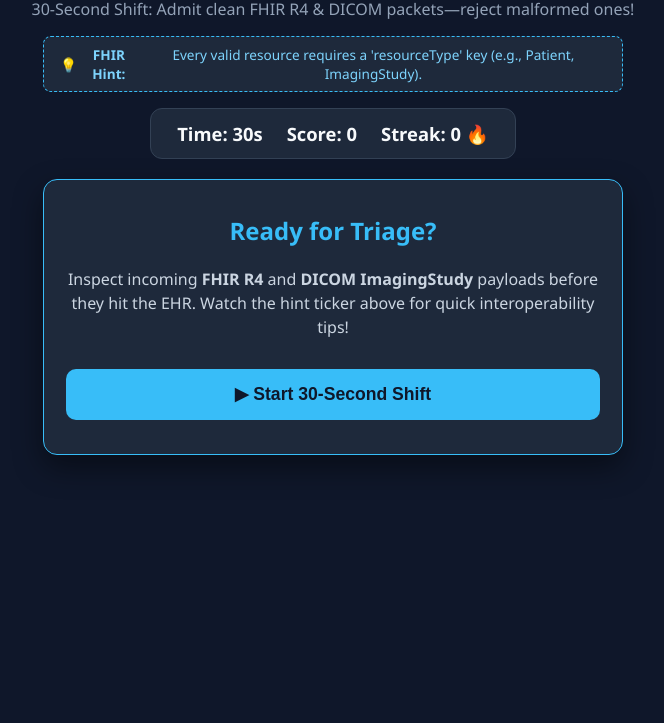
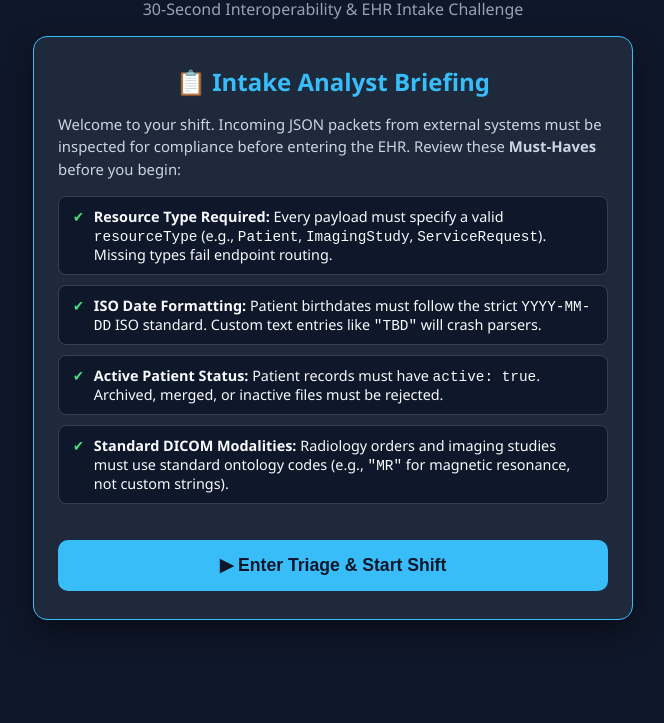
Before and after one commit to michael-j1/fhir-triage-rush, a plain HTML site: page index.html in a window 1280 px wide. Shown: the part 77-800 px from the top of the page, without its empty margins (307-971 px from the left). Drawn offline with Linux system fonts and the light colour scheme.

Commit message:
Add onboarding briefing screen with Must-Have checklist

```diff
--- a/index.html
+++ b/index.html
@@ -39,23 +39,6 @@
     .top-btn:hover { border-color: #38bdf8; color: #fff; }
     .subtitle { color: #94a3b8; margin-bottom: 16px; text-align: center; }
 
-    .hint-ticker {
-      background: #1e293b;
-      border: 1px dashed #38bdf8;
-      color: #7dd3fc;
-      padding: 8px 16px;
-      border-radius: 8px;
-      font-size: 0.85rem;
-      margin-bottom: 16px;
-      width: 580px;
-      max-width: 95%;
-      text-align: center;
-      min-height: 38px;
-      display: flex;
-      align-items: center;
-      justify-content: center;
-    }
-
     .hud {
       display: flex;
       gap: 24px;
@@ -75,8 +58,8 @@
       background: #1e293b;
       border: 1px solid #38bdf8;
       border-radius: 14px;
-      padding: 22px;
-      width: 580px;
+      padding: 24px;
+      width: 600px;
       max-width: 95%;
       box-shadow: 0 12px 30px rgba(0,0,0,0.45);
       position: relative;
@@ -132,7 +115,7 @@
       border: none;
       border-radius: 10px;
       cursor: pointer;
-      margin-top: 14px;
+      margin-top: 20px;
     }
     .btn-start:hover { background: #7dd3fc; }
 
@@ -145,10 +128,29 @@
       line-height: 1.35;
     }
     .summary-box {
-      text-align: center;
-      padding: 12px 0;
+      text-align: left;
+      padding: 4px 0;
     }
-    .summary-box h2 { color: #38bdf8; margin-top: 0; }
+    .summary-box h2 { color: #38bdf8; margin-top: 0; text-align: center; margin-bottom: 14px; }
+
+    .briefing-list {
+      list-style: none;
+      padding: 0;
+      margin: 16px 0;
+    }
+    .briefing-list li {
+      background: #0f172a;
+      border: 1px solid #334155;
+      padding: 10px 14px;
+      border-radius: 8px;
+      margin-bottom: 10px;
+      font-size: 0.9rem;
+      display: flex;
+      align-items: flex-start;
+      gap: 10px;
+    }
+    .briefing-list li span { color: #4ade80; font-weight: bold; }
+
     .stat-grid {
       display: grid;
       grid-template-columns: repeat(3, 1fr);
@@ -160,6 +162,7 @@
       padding: 12px;
       border-radius: 10px;
       border: 1px solid #334155;
+      text-align: center;
     }
     .stat-val { font-size: 1.4rem; font-weight: bold; color: #4ade80; }
     .stat-lbl { font-size: 0.8rem; color: #94a3b8; margin-top: 4px; }
@@ -216,30 +219,46 @@
   <div class="header-row">
     <h1>🏥 FHIR Triage Rush</h1>
     <div class="header-btns">
-      <button class="top-btn" onclick="openModal()">🔍 Sample Packet</button>
+      <button class="top-btn" onclick="openModal()">🔍 Sample Reference</button>
       <button class="top-btn" id="mute-btn" onclick="toggleMute()">🔊 Sound On</button>
     </div>
   </div>
-  <div class="subtitle">30-Second Shift: Admit clean FHIR R4 &amp; DICOM packets—reject malformed ones!</div>
+  <div class="subtitle">30-Second Interoperability &amp; EHR Intake Challenge</div>
 
-  <div class="hint-ticker" id="hint-ticker">
-    💡 <strong>FHIR Hint:</strong> Every valid resource requires a 'resourceType' key (e.g., Patient, ImagingStudy).
-  </div>
-
-  <div class="hud">
+  <div class="hud" id="hud-container" style="display:none;">
     <div>Time: <span id="timer">30</span>s</div>
     <div>Score: <span id="score">0</span></div>
     <div>Streak: <span id="streak">0</span> 🔥</div>
   </div>
 
   <div class="card" id="game-card">
-    <div id="intro-screen" class="summary-box">
-      <h2>Ready for Triage?</h2>
-      <p style="color:#cbd5e1; line-height:1.5;">
-        Inspect incoming <strong>FHIR R4</strong> and <strong>DICOM ImagingStudy</strong> payloads before they hit the EHR.
-        Watch the hint ticker above for quick interoperability tips!
+
+    <div id="briefing-screen" class="summary-box">
+      <h2>📋 Intake Analyst Briefing</h2>
+      <p style="color:#cbd5e1; font-size: 0.93rem; line-height: 1.5; margin-bottom: 14px;">
+        Welcome to your shift. Incoming JSON packets from external systems must be inspected for compliance before entering the EHR. Review these <strong>Must-Haves</strong> before you begin:
       </p>
-      <button class="btn-start" onclick="startGame()">▶ Start 30-Second Shift</button>
+
+      <ul class="briefing-list">
+        <li>
+          <span>✔</span>
+          <div><strong>Resource Type Required:</strong> Every payload must specify a valid <code>resourceType</code> (e.g., <code>Patient</code>, <code>ImagingStudy</code>, <code>ServiceRequest</code>). Missing types fail endpoint routing.</div>
+        </li>
+        <li>
+          <span>✔</span>
+          <div><strong>ISO Date Formatting:</strong> Patient birthdates must follow the strict <code>YYYY-MM-DD</code> ISO standard. Custom text entries like <code>"TBD"</code> will crash parsers.</div>
+        </li>
+        <li>
+          <span>✔</span>
+          <div><strong>Active Patient Status:</strong> Patient records must have <code>active: true</code>. Archived, merged, or inactive files must be rejected.</div>
+        </li>
+        <li>
+          <span>✔</span>
+          <div><strong>Standard DICOM Modalities:</strong> Radiology orders and imaging studies must use standard ontology codes (e.g., <code>"MR"</code> for magnetic resonance, not custom strings).</div>
+        </li>
+      </ul>
+
+      <button class="btn-start" onclick="startShift()">▶ Enter Triage &amp; Start Shift</button>
     </div>
 
     <div id="play-screen" style="display:none;">
@@ -252,7 +271,7 @@
       <div class="feedback" id="feedback"></div>
     </div>
 
-    <div id="end-screen" class="summary-box" style="display:none;">
+    <div id="end-screen" class="summary-box" style="display:none; text-align:center;">
       <h2>⏱ Shift Complete!</h2>
       <div class="stat-grid">
         <div class="stat">
@@ -268,7 +287,7 @@
           <div class="stat-lbl">Accuracy</div>
         </div>
       </div>
-      <button class="btn-start" onclick="startGame()">↻ Play Another Shift</button>
+      <button class="btn-start" onclick="resetToBriefing()">↻ Return to Briefing</button>
     </div>
   </div>
 
@@ -300,14 +319,6 @@
   </div>
 
   <script>
-    const fhirHints = [
-      "💡 FHIR Hint: Every valid resource requires a 'resourceType' key (e.g., Patient, ImagingStudy).",
-      "💡 FHIR Hint: Patient birthdates must strictly adhere to the YYYY-MM-DD ISO date format.",
-      "💡 DICOM Hint: ImagingStudy modality codes must use standard DCM ontology values (e.g., 'MR' for magnetic resonance).",
-      "�� Revenue Cycle Hint: ServiceRequests must contain a valid 'subject' reference to link the order to a patient.",
-      "💡 Interoperability Hint: Inactive patient records (`active: false`) are blocked from EHR admission."
-    ];
-
     const allPackets = [
       {
         tag: "Patient • Intake",
@@ -459,7 +470,6 @@
     let totalCorrect = 0;
     let timeLeft = 30;
     let timerInterval = null;
-    let hintInterval = null;
     let locked = false;
     let muted = false;
 
@@ -519,16 +529,6 @@
       }
     }
 
-    function rotateHints() {
-      const ticker = document.getElementById("hint-ticker");
-      const randomHint = fhirHints[Math.floor(Math.random() * fhirHints.length)];
-      ticker.style.opacity = 0;
-      setTimeout(() => {
-        ticker.innerHTML = randomHint;
-        ticker.style.opacity = 1;
-      }, 200);
-    }
-
     function shuffle(array) {
       const copy = [...array];
       for (let i = copy.length - 1; i > 0; i--) {
@@ -538,7 +538,7 @@
       return copy;
     }
 
-    function startGame() {
+    function startShift() {
       score = 0;
       streak = 0;
       totalAnswered = 0;
@@ -554,18 +554,15 @@
       timerEl.textContent = timeLeft;
       timerEl.className = "";
 
-      document.getElementById("intro-screen").style.display = "none";
+      document.getElementById("briefing-screen").style.display = "none";
       document.getElementById("end-screen").style.display = "none";
       document.getElementById("play-screen").style.display = "block";
+      document.getElementById("hud-container").style.display = "flex";
       document.getElementById("feedback").textContent = "";
 
       loadPacket();
 
       clearInterval(timerInterval);
-      clearInterval(hintInterval);
-
-      hintInterval = setInterval(rotateHints, 6000);
-
       timerInterval = setInterval(() => {
         timeLeft--;
         timerEl.textContent = timeLeft;
@@ -581,6 +578,14 @@
           endGame();
         }
       }, 1000);
+    }
+
+    function resetToBriefing() {
+      clearInterval(timerInterval);
+      document.getElementById("play-screen").style.display = "none";
+      document.getElementById("end-screen").style.display = "none";
+      document.getElementById("hud-container").style.display = "none";
+      document.getElementById("briefing-screen").style.display = "block";
     }
 
     function loadPacket() {
@@ -635,7 +640,6 @@
 
     function endGame() {
       clearInterval(timerInterval);
-      clearInterval(hintInterval);
       locked = true;
       playEnd();
 
```
